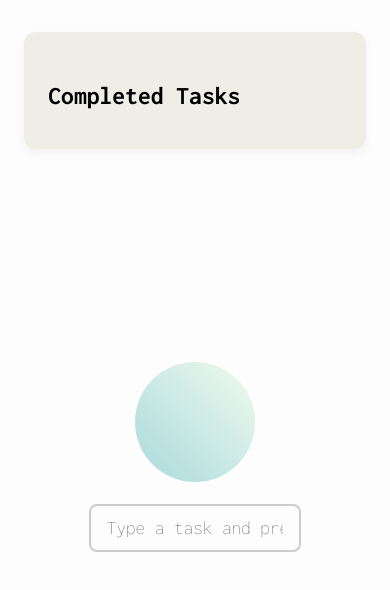
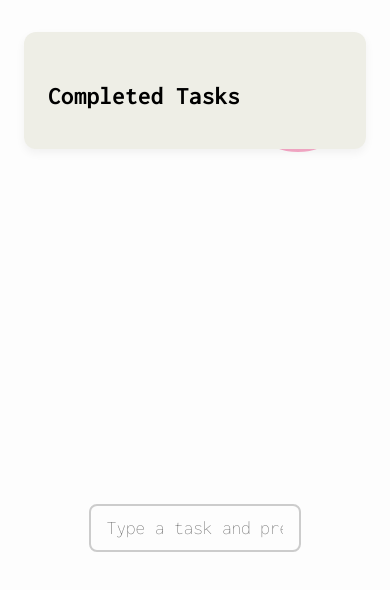
Before and after one commit to JedidiahCajudo/easy-wins, a React (Vite) app: page / in a window 390 px wide. Shown: the top 590 px of the page. Built offline with nearby package versions, Linux system fonts and the light colour scheme.

Commit message:
put in top right and used rem for responsiveness

```diff
--- a/src/breathing-widget.css
+++ b/src/breathing-widget.css
@@ -1,20 +1,19 @@
 /* breathing-widget.css */
 .breathing-widget {
   position: fixed;
-  top: 50%;
-  left: 50%;
-  transform: translate(-50%, -50%);
+  top: 2rem;   /* Based on the root font size */
+  right: 2rem; /* Based on the root font size */
+  transform: none;
   z-index: -1;
 }
 
 .breathing-circle {
   width: 120px;
   height: 120px;
-  background: linear-gradient(45deg, #a8dadc, #f1faee);
+  background: linear-gradient(45deg, #f8a1c4, #f7c4d5);
   border-radius: 50%;
   animation: breathing 4s infinite ease-in-out;
 }
-
 
 
 @keyframes breathing {
```
